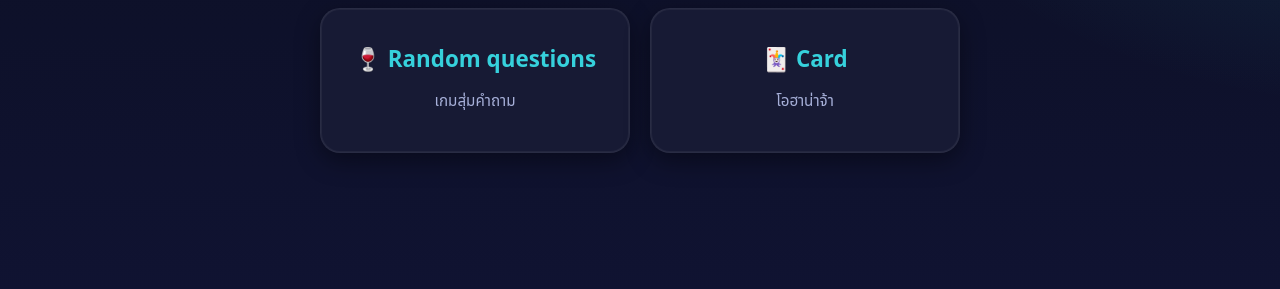
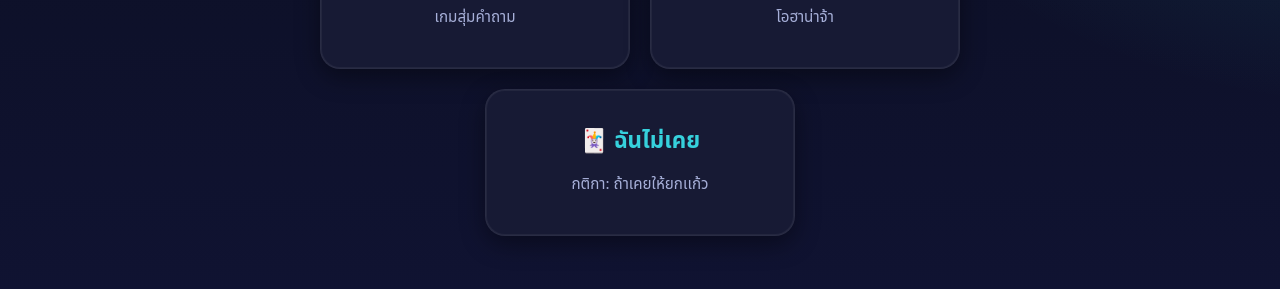
Before and after one commit to ctbklll/SupertoonGame, a plain HTML site: page index.html in a window 1280 px wide. Shown: the part 395-684 px from the top of the page. Drawn offline with Linux system fonts and the light colour scheme.

Commit message:
Update index.html

```diff
--- a/index.html
+++ b/index.html
@@ -25,6 +25,10 @@
             <h2>🃏 Card</h2>
             <p>โอฮาน่าจ้า</p>
         </div>
+        <div class="game-card" onclick="location.href='game2.html'">
+            <h2>🃏 ฉันไม่เคย</h2>
+            <p>กติกา: ถ้าเคยให้ยกเเก้ว</p>
+        </div>
         </div>
     </div>
     </body>
```
